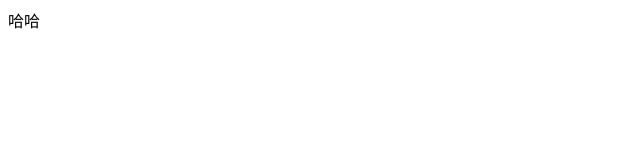
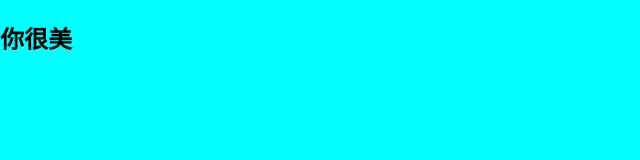
Before and after one commit to gaolia-sunze/gaolia_1, a plain HTML site: page index.html in a window 1280 px wide. Shown: the whole page, without its empty margins (0-640 px from the left). Drawn offline with Linux system fonts and the light colour scheme.

Commit message:
新提交了所有文件

```diff
--- a/index.css
+++ b/index.css
@@ -1,3 +1,4 @@
 body {
     font-weight: 200;
+    color: red;
 }
--- a/index.html
+++ b/index.html
@@ -5,10 +5,18 @@
     <meta charset="UTF-8">
     <meta name="viewport" content="width=device-width, initial-scale=1.0">
     <title>Document</title>
+    <style>
+        html,
+        body {
+            margin: 0;
+            padding: 0;
+            background-color: aqua;
+        }
+    </style>
 </head>
 
 <body>
-    哈哈
+    <h2>你很美</h2>
 
 </body>
 
--- a/index.js
+++ b/index.js
@@ -1,4 +1,3 @@
 function fn() {
     var num = 12;
-    console.log(num);
 }
```
Also changed, not shown: test/ab.txt (added), test/bc.txt (added), 1 other file.
